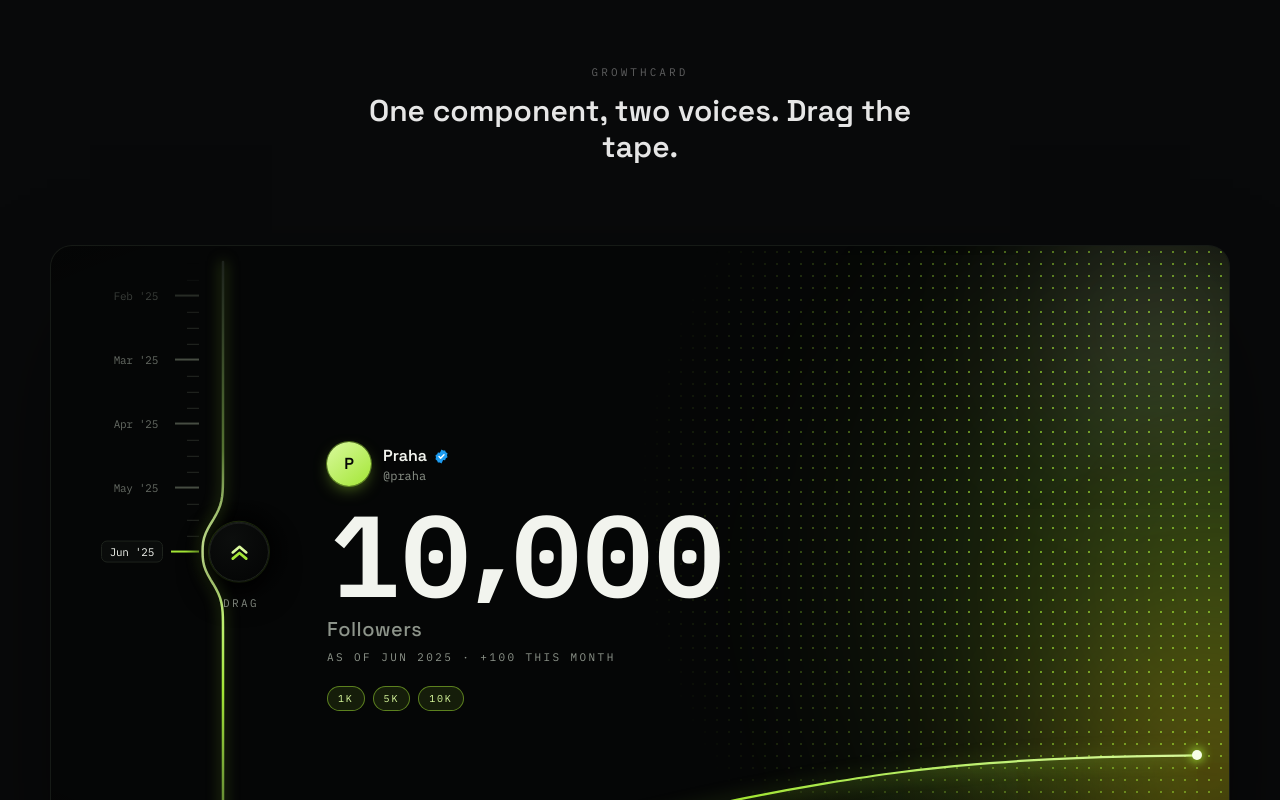
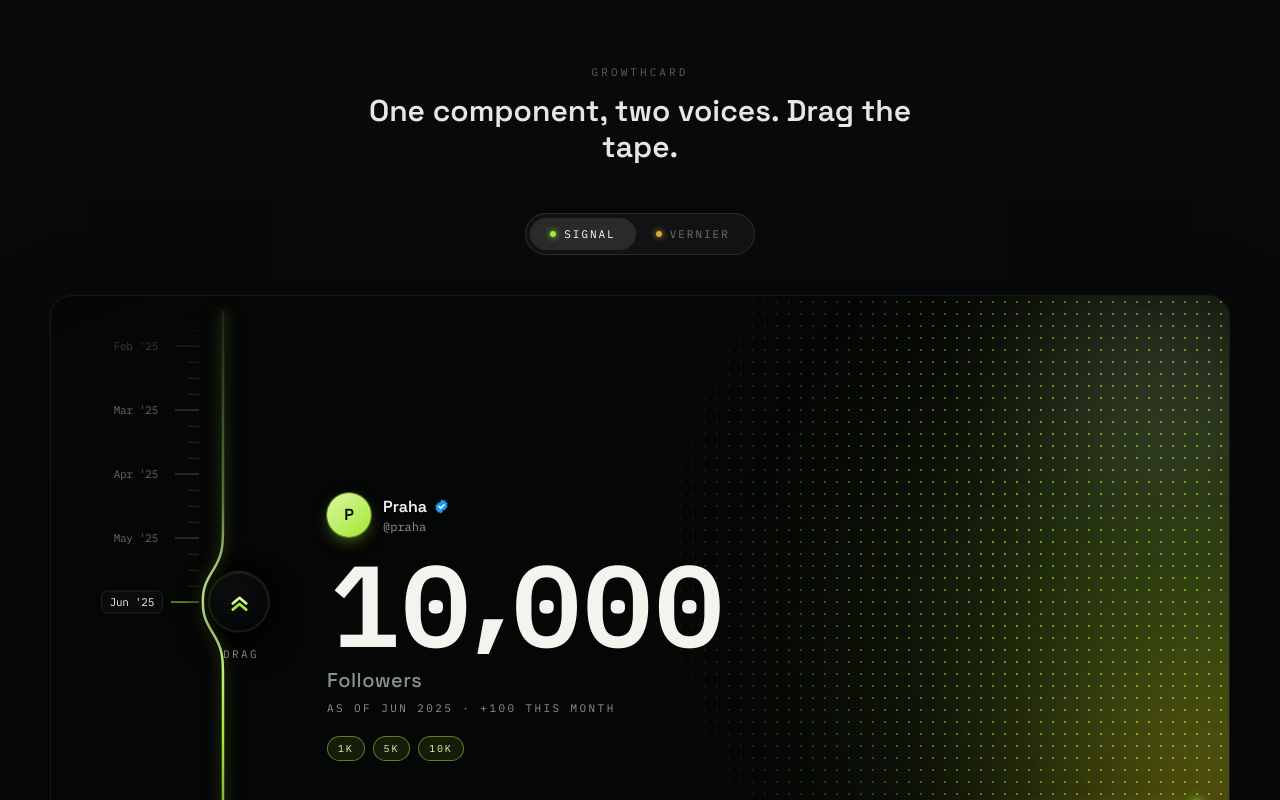
Before and after one commit to SparrowisHIM/measuring-component-, a Next.js app: page / in a window 1280 px wide. Shown: the top 800 px of the page. Built offline with nearby package versions, Linux system fonts and the light colour scheme.

Commit message:
feat: swap the stacked demo cards for a single card with a voice selector

```diff
--- a/src/app/page.tsx
+++ b/src/app/page.tsx
@@ -1,9 +1,8 @@
-import { GrowthCard } from "@/components/growth/GrowthCard";
-import { stars } from "@/lib/metric";
+import { GrowthShowcase } from "@/components/growth/GrowthShowcase";
 
 export default function Home() {
   return (
-    <main className="relative flex min-h-dvh flex-col items-center justify-center gap-14 overflow-x-hidden px-4 py-16 sm:gap-20 sm:px-8">
+    <main className="relative flex min-h-dvh flex-col items-center justify-center gap-12 overflow-x-hidden px-4 py-16 sm:px-8">
       <header className="flex flex-col items-center gap-3 text-center">
         <span className="font-mono text-[11px] uppercase tracking-[0.28em] text-white/35">
           GrowthCard
@@ -13,8 +12,7 @@ export default function Home() {
         </h1>
       </header>
 
-      <GrowthCard />
-      <GrowthCard data={stars} theme="brass" />
+      <GrowthShowcase />
     </main>
   );
 }
--- /dev/null
+++ b/src/components/growth/GrowthShowcase.tsx
@@ -0,0 +1,58 @@
+"use client";
+
+import { useState } from "react";
+import { motion } from "motion/react";
+import { followers, stars } from "@/lib/metric";
+import { GrowthCard } from "./GrowthCard";
+
+const VOICES = [
+  { id: "lime", name: "Signal", accent: "#a3e635", data: followers },
+  { id: "brass", name: "Vernier", accent: "#d9a441", data: stars },
+] as const;
+
+/**
+ * Demo chrome: one card, one switch. Swapping the voice remounts the card
+ * with a different theme and dataset, replaying the count-up reveal — the
+ * point being that it's the same component both times.
+ */
+export function GrowthShowcase() {
+  const [voice, setVoice] = useState<(typeof VOICES)[number]>(VOICES[0]);
+
+  return (
+    <div className="flex w-full flex-col items-center gap-10">
+      <div className="flex rounded-full border border-white/10 bg-white/[0.04] p-1">
+        {VOICES.map((v) => {
+          const on = v.id === voice.id;
+          return (
+            <button
+              key={v.id}
+              type="button"
+              aria-pressed={on}
+              onClick={() => setVoice(v)}
+              className={`relative rounded-full px-5 py-2 font-mono text-[11px] uppercase tracking-[0.18em] outline-none transition-colors duration-200 focus-visible:ring-2 focus-visible:ring-white/40 ${
+                on ? "text-white" : "text-white/40 hover:text-white/70"
+              }`}
+            >
+              {on && (
+                <motion.span
+                  layoutId="voice-pill"
+                  className="absolute inset-0 rounded-full bg-white/10"
+                  transition={{ type: "spring", stiffness: 420, damping: 34 }}
+                />
+              )}
+              <span className="relative z-10 flex items-center gap-2">
+                <span
+                  className="h-1.5 w-1.5 rounded-full"
+                  style={{ background: v.accent, boxShadow: `0 0 6px ${v.accent}` }}
+                />
+                {v.name}
+              </span>
+            </button>
+          );
+        })}
+      </div>
+
+      <GrowthCard key={voice.id} data={voice.data} theme={voice.id} />
+    </div>
+  );
+}
```
